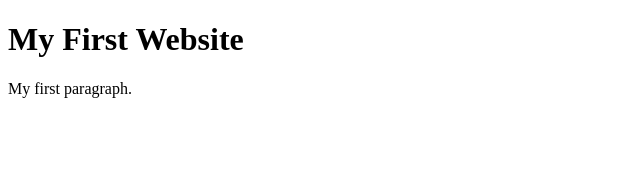
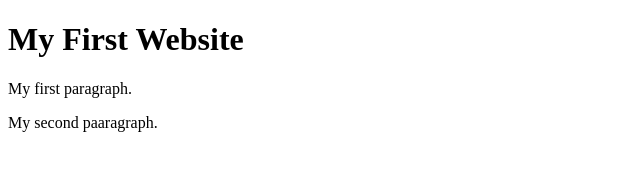
Before and after one commit to Arkanide/codersrank-template-t5817m, a website: page index.html in a window 1280 px wide. Shown: the whole page, without its empty margins (0-640 px from the left). Drawn offline with Linux system fonts and the light colour scheme.

Commit message:
New parahrph

```diff
--- a/index.html
+++ b/index.html
@@ -7,6 +7,6 @@
 
     <h1>My First Website</h1>
     <p>My first paragraph.</p>
-
+    <p>My second paaragraph.</p>
   </body>
 </html>
```
